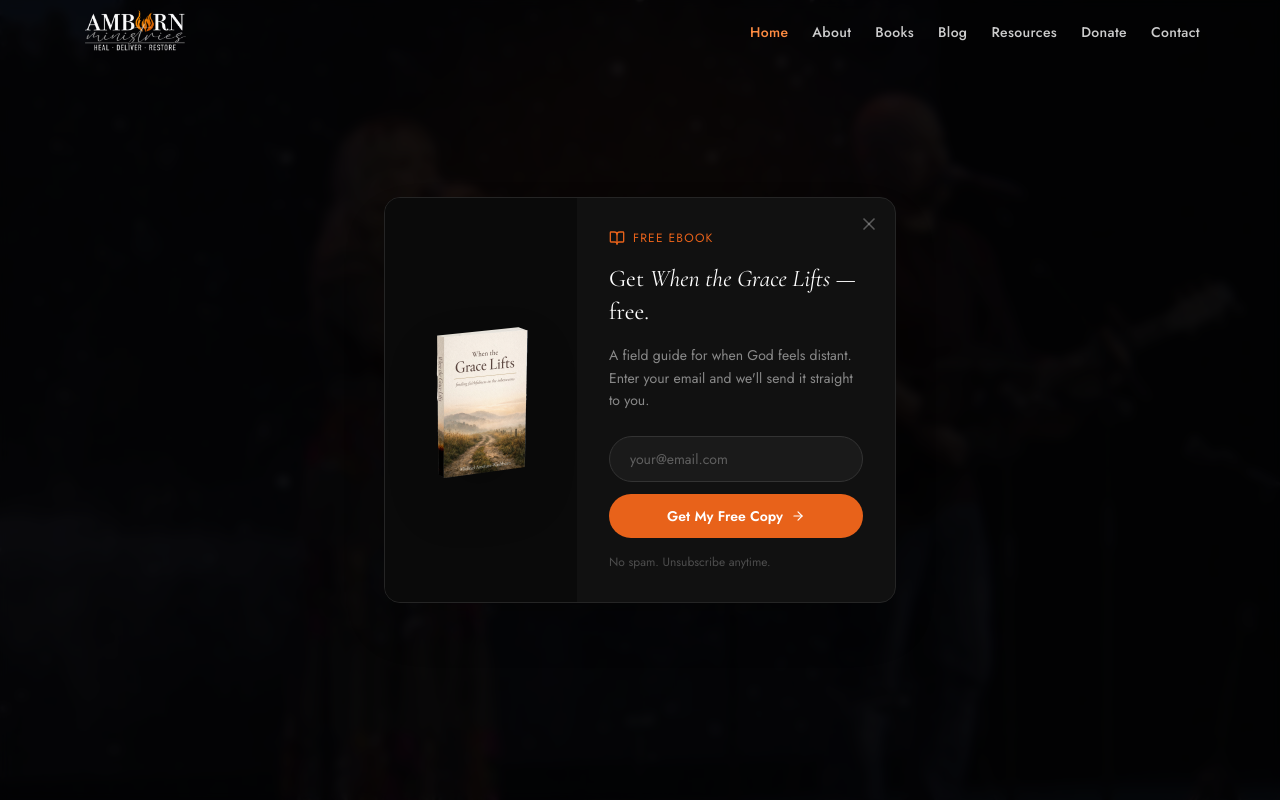
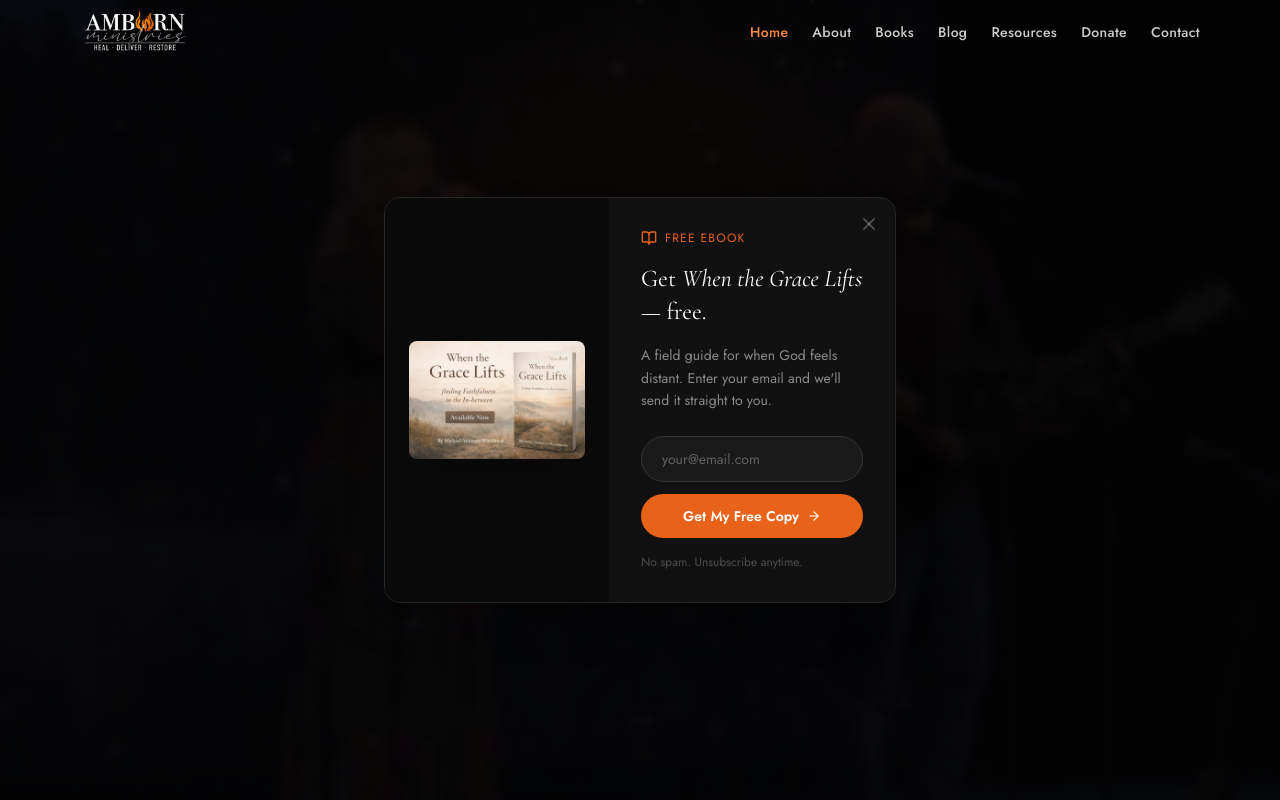
Before and after one commit to mhylandw/amburn-ministries, a React (Vite) app: page / in a window 1280 px wide. Shown: the top 800 px of the page. Built offline with nearby package versions, Linux system fonts and the light colour scheme.

Commit message:
Use promo image in lead magnet popup, compressed to 269KB
Co-Authored-By: Claude Sonnet 4.6 <noreply@anthropic.com>

```diff
--- a/src/components/LeadMagnetPopup.jsx
+++ b/src/components/LeadMagnetPopup.jsx
@@ -1,6 +1,6 @@
 import { useState, useEffect } from 'react'
 import { X, Download, ArrowRight, Check, BookOpen } from 'lucide-react'
-import graceLiftscover from '../assets/when-the-grace-lifts-3d.png'
+import graceLiftscover from '../assets/grace-lifts-promo.jpg'
 
 export default function LeadMagnetPopup() {
   const [visible, setVisible] = useState(false)
@@ -59,11 +59,11 @@ export default function LeadMagnetPopup() {
 
         <div className="flex flex-col md:flex-row">
           {/* Book image */}
-          <div className="bg-coal-900 flex items-center justify-center p-8 md:w-48 shrink-0">
+          <div className="bg-coal-900 flex items-center justify-center p-6 md:w-56 shrink-0">
             <img
               src={graceLiftscover}
               alt="When the Grace Lifts"
-              className="w-32 md:w-36 object-contain drop-shadow-2xl"
+              className="w-full object-contain drop-shadow-2xl rounded-lg"
             />
           </div>
 
```
Also changed, not shown: src/assets/grace-lifts-promo.jpg (added), 1 other file (tests, documents, lock files or other folders).
